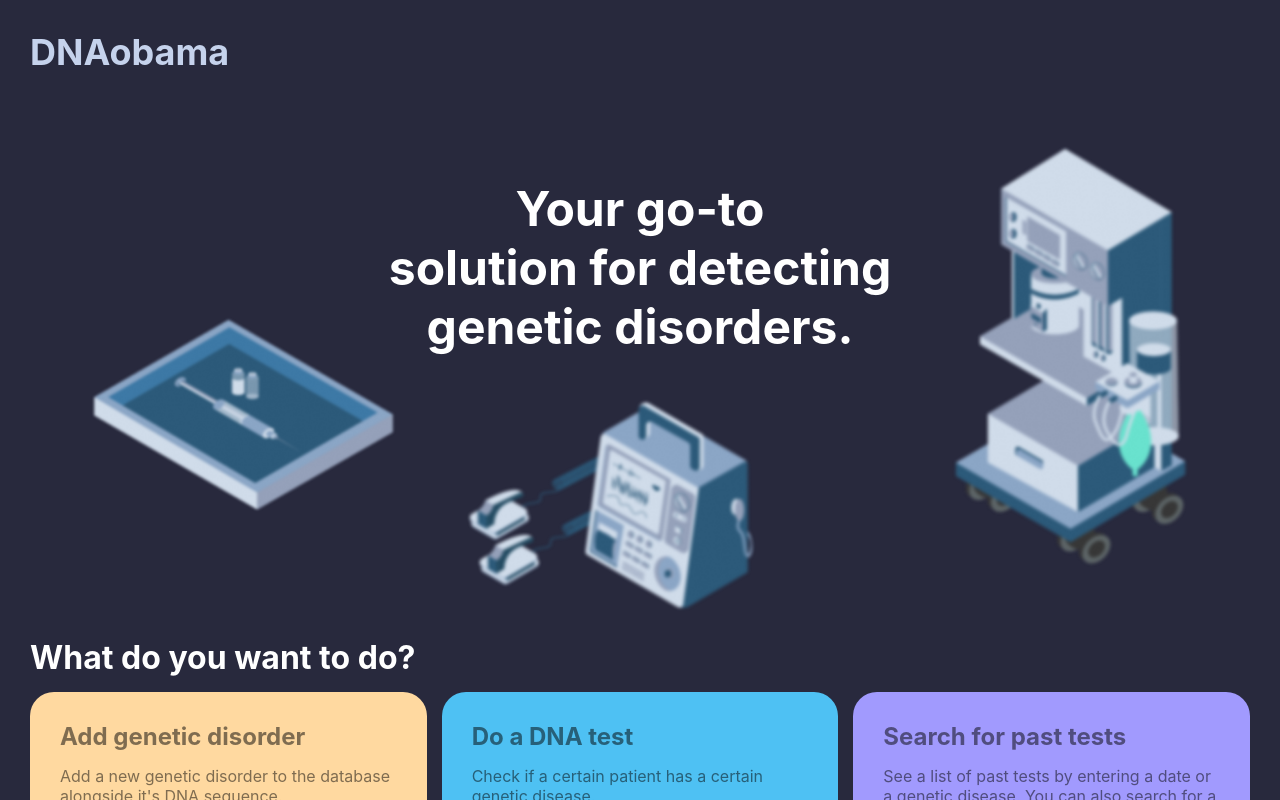
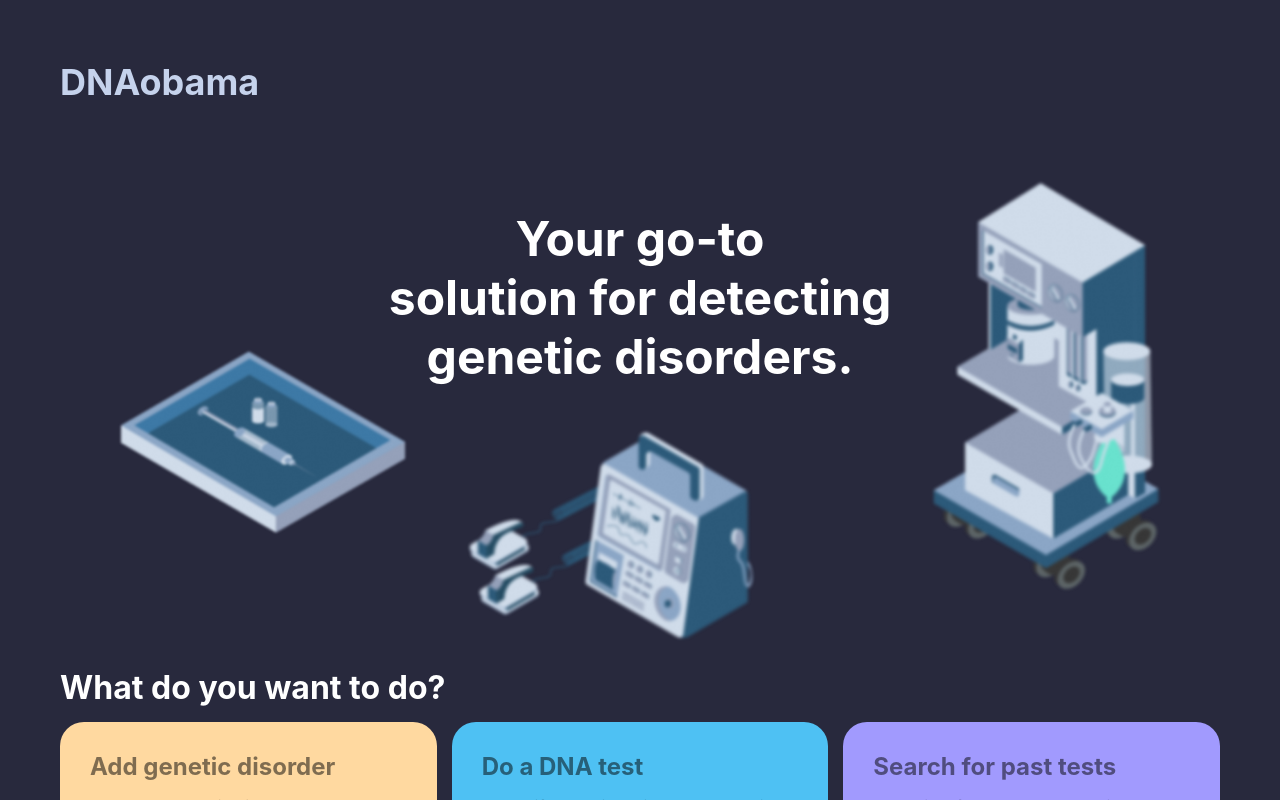
Before and after one commit to rayhankinan/Tubes3_13520029, a React (Vite) app in the folder frontend/: page / in a window 1280 px wide. Shown: the top 800 px of the page. Built offline with nearby package versions, Linux system fonts and the light colour scheme.

Commit message:
made container paddings consistent

```diff
--- a/frontend/src/pages/Home/Home.module.css
+++ b/frontend/src/pages/Home/Home.module.css
@@ -127,6 +127,10 @@
     font-size: 36px;
   }
 
+  .container {
+    padding: 60px;
+  }
+
   .headerContainer {
     margin-top: 105px;
     position: relative;
```
